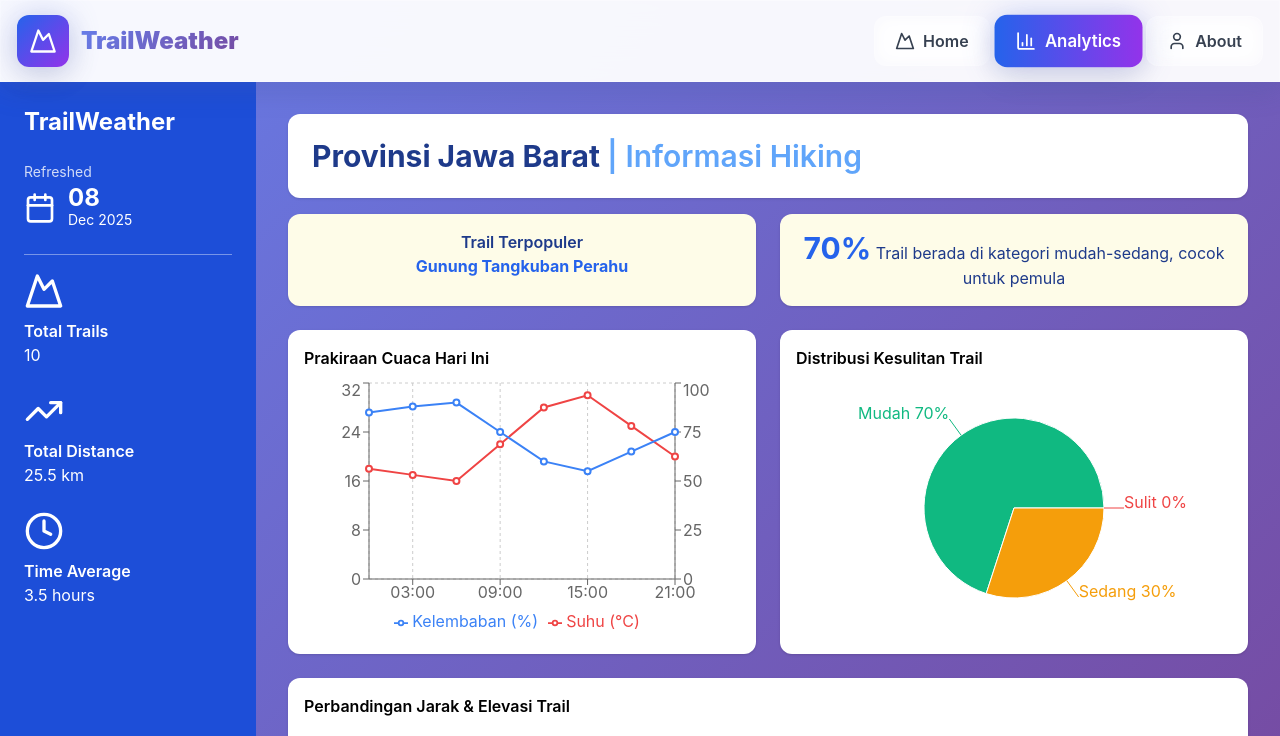
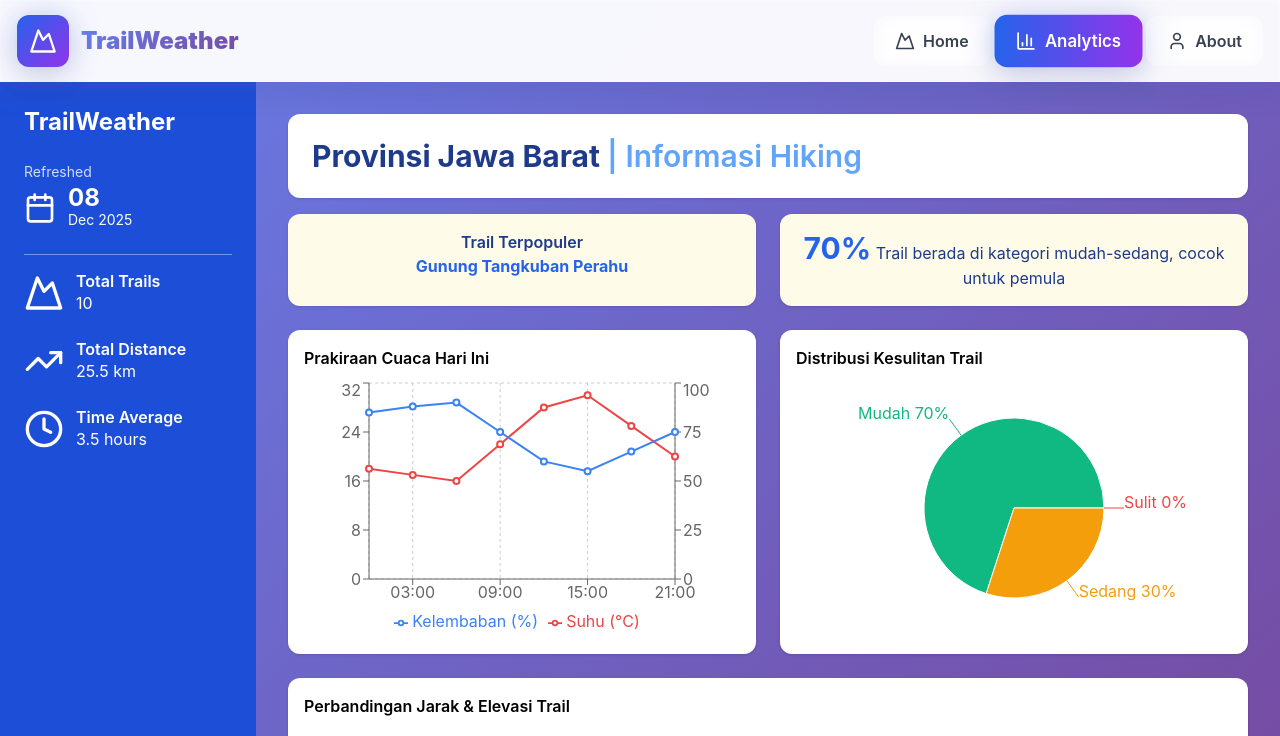
Before and after one commit to Skydragoncrazykiller/jamet-web, a React (Create React App) app: page /analytics in a window 1280 px wide. Shown: the top 736 px of the page. Built offline with nearby package versions, Linux system fonts and the light colour scheme.

Commit message:
ubah mountain icon dsb

```diff
--- a/src/pages/Analytics.jsx
+++ b/src/pages/Analytics.jsx
@@ -89,27 +89,31 @@ export const Analytics = () => {
 
         {/* Stats */}
         <div className="space-y-6">
-          <div>
+          {/* Total Trails */}
+          <div className="flex items-center gap-3">
             <Mountain size={40} />
-            <p className="font-semibold mt-2">Total Trails</p>
-            <p>{trails.length}</p>
+            <div>
+              <p className="font-semibold leading-tight">Total Trails</p>
+              <p>{trails.length}</p>
+            </div>
           </div>
 
-          <div>
+          {/* Total Distance */}
+          <div className="flex items-center gap-3">
             <TrendingUp size={40} />
-            <p className="font-semibold mt-2">Total Distance</p>
-            <p>
-              {trails
-                .reduce((sum, t) => sum + t.distance, 0)
-                .toFixed(1)}{" "}
-              km
-            </p>
+            <div>
+              <p className="font-semibold leading-tight">Total Distance</p>
+              <p>{trails.reduce((sum, t) => sum + t.distance, 0).toFixed(1)} km</p>
+            </div>
           </div>
 
-          <div>
+          {/* Time Average */}
+          <div className="flex items-center gap-3">
             <Clock size={40} />
-            <p className="font-semibold mt-2">Time Average</p>
-            <p>3.5 hours</p>
+            <div>
+              <p className="font-semibold leading-tight">Time Average</p>
+              <p>3.5 hours</p>
+            </div>
           </div>
         </div>
       </aside>
```
